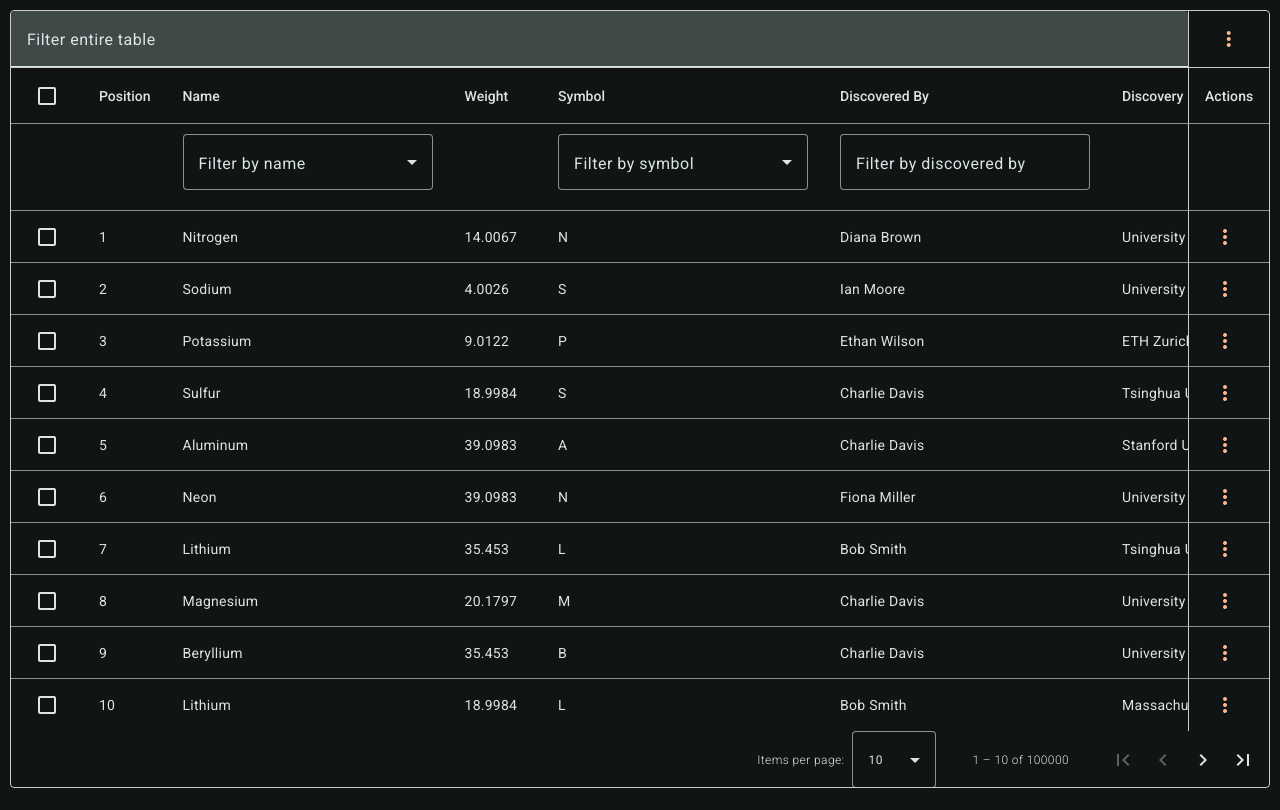
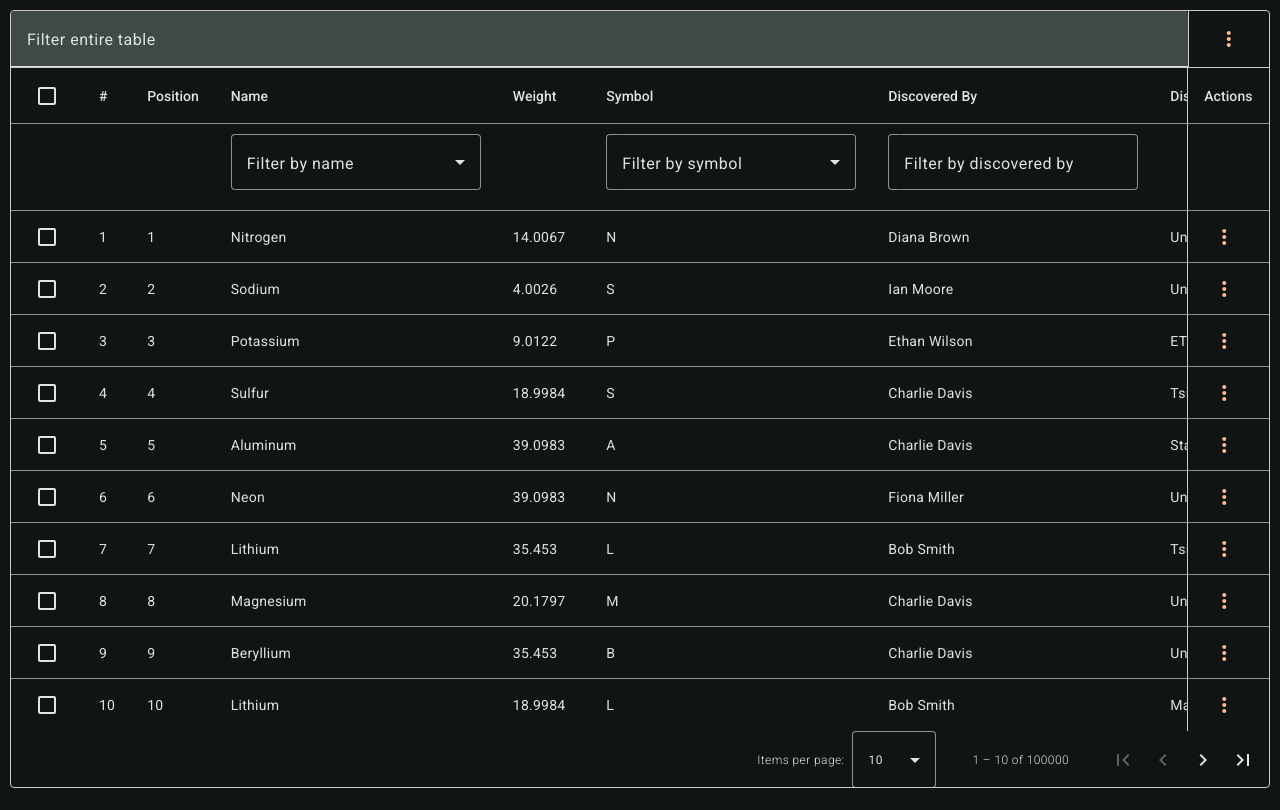
Before and after one commit to this-wastes-time/sp1-custom-table, an Angular app in the folder sp1-custom-table/: page / in a window 1280 px wide. Built offline with nearby package versions, Linux system fonts and the light colour scheme.

Commit message:
fix showRowNumbers functionality with additional inputs pageIndex and pageSize

```diff
--- a/sp1-custom-table/src/app/app.component.html
+++ b/sp1-custom-table/src/app/app.component.html
@@ -3,6 +3,8 @@
     <app-custom-table
       [tableConfig]="tableConfig"
       [tableData]="paginatedData"
+      [pageIndex]="pageIndex"
+      [pageSize]="pageSize"
       (getDataForTable)="tableDataRequest($event)">
     </app-custom-table>
 
--- a/sp1-custom-table/src/app/app.component.ts
+++ b/sp1-custom-table/src/app/app.component.ts
@@ -1,4 +1,4 @@
-import { ChangeDetectorRef, Component, OnInit } from '@angular/core';
+import { ChangeDetectorRef, Component, OnInit, ViewChild } from '@angular/core';
 import { TableConfig } from './shared/components/custom-table/models/table.model';
 import { CustomTableComponent } from './shared/components/custom-table/custom-table.component';
 import { MockDataService, MockModel } from './mock-data.service';
@@ -12,6 +12,8 @@ import { ClientPaginatorComponent } from './shared/components/custom-paginator/c
   styleUrl: './app.component.scss'
 })
 export class AppComponent implements OnInit {
+  @ViewChild(ClientPaginatorComponent) paginator!: ClientPaginatorComponent;
+
   tableConfig: TableConfig = {
     id: 'test-table',
     caption: 'User data table with actions.',
@@ -112,7 +114,7 @@ export class AppComponent implements OnInit {
       ],
       stickyHeaders: true,
     },
-    // showRowNumbers: true,
+    showRowNumbers: true,
     rowClass: (row) => (row.name === 'Calcium' ? ['gold', 'bold'] : ''),
     sortOptions: {
       sortFunc(item, property) {
@@ -187,6 +189,8 @@ export class AppComponent implements OnInit {
 
   protected updateData(newData: MockModel[]): void {
     this.paginatedData = [...newData];
+    this.pageIndex = this.paginator.pageIndex;
+    this.pageSize = this.paginator.pageSize;
     this.detector.detectChanges();
   }
 
--- a/sp1-custom-table/src/app/shared/components/custom-paginator/client-paginator/client-paginator.component.ts
+++ b/sp1-custom-table/src/app/shared/components/custom-paginator/client-paginator/client-paginator.component.ts
@@ -17,7 +17,7 @@ export class ClientPaginatorComponent extends BasePaginatorComponent implements
   @Output() paginatedData = new EventEmitter<any[]>();
 
   ngOnChanges(changes: SimpleChanges): void {
-    if (changes['totalData'].currentValue) {
+    if (changes['totalData']?.currentValue) {
       this.length = changes['totalData'].currentValue.length;
       this.emitPaginatedData();
     }
--- a/sp1-custom-table/src/app/shared/components/custom-table/custom-table.component.ts
+++ b/sp1-custom-table/src/app/shared/components/custom-table/custom-table.component.ts
@@ -32,6 +32,8 @@ export class CustomTableComponent implements OnChanges, AfterViewInit {
   private _tableConfig!: TableConfig;
 
   @Input({ required: true }) tableData!: any[];
+  @Input() pageIndex!: number;
+  @Input() pageSize!: number;
   @Output() getDataForTable = new EventEmitter<TableFilters>();
 
   @ViewChild('searchBox') searchBox!: SearchBoxComponent;
@@ -65,7 +67,7 @@ export class CustomTableComponent implements OnChanges, AfterViewInit {
 
   ngOnChanges(changes: SimpleChanges): void {
     // When a table configuration comes in, set the columns.
-    if (changes['tableConfig']) {
+    if (changes['tableConfig']?.currentValue) {
       this.generateDisplayColumns();
       // If any column has a filter, generate the filter columns.
       if (this.tableConfig.columnsConfig.columns.some((col) => col.filterOptions)) {
@@ -111,7 +113,7 @@ export class CustomTableComponent implements OnChanges, AfterViewInit {
   }
 
   protected getRowNumber(index: number): number {
-    return index + 1;
+    return this.pageIndex * this.pageSize + index + 1;
   }
 
   protected sortChange(event: Sort): void {
--- a/sp1-custom-table/src/app/shared/components/custom-table/models/table.model.ts
+++ b/sp1-custom-table/src/app/shared/components/custom-table/models/table.model.ts
@@ -6,7 +6,7 @@ import { SortConfig } from './sort.model';
 export interface TableConfig {
   id: string; // ID for table element
   caption: string; // Accessibility caption for the table
-  columnsConfig: ColumnsConfig;
+  columnsConfig: ColumnsConfig; // Configuration for columns
   showRowNumbers?: boolean; // Whether to display a numbered row
   rowClass?: (row: any) => string | string[]; // Function to determine CSS class for a row
   sortOptions?: SortConfig; // Configuration for sorting
```
